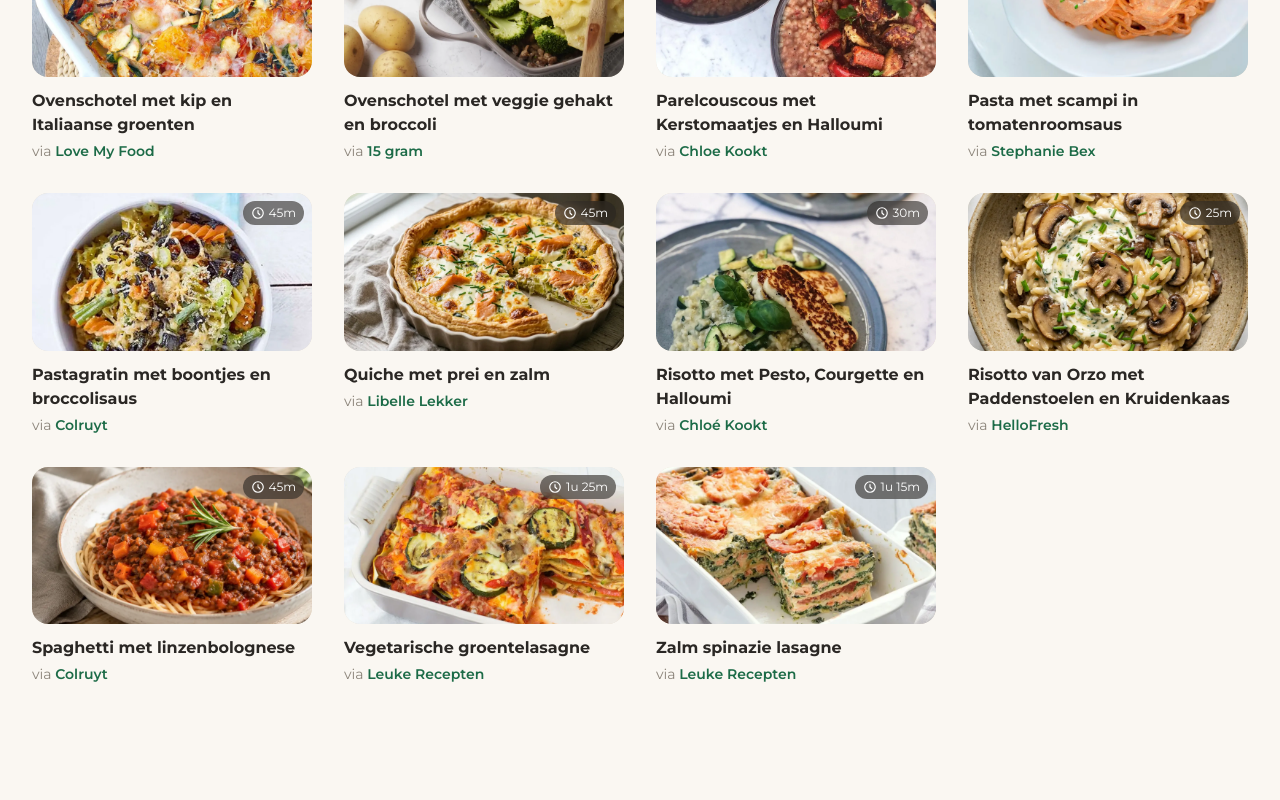
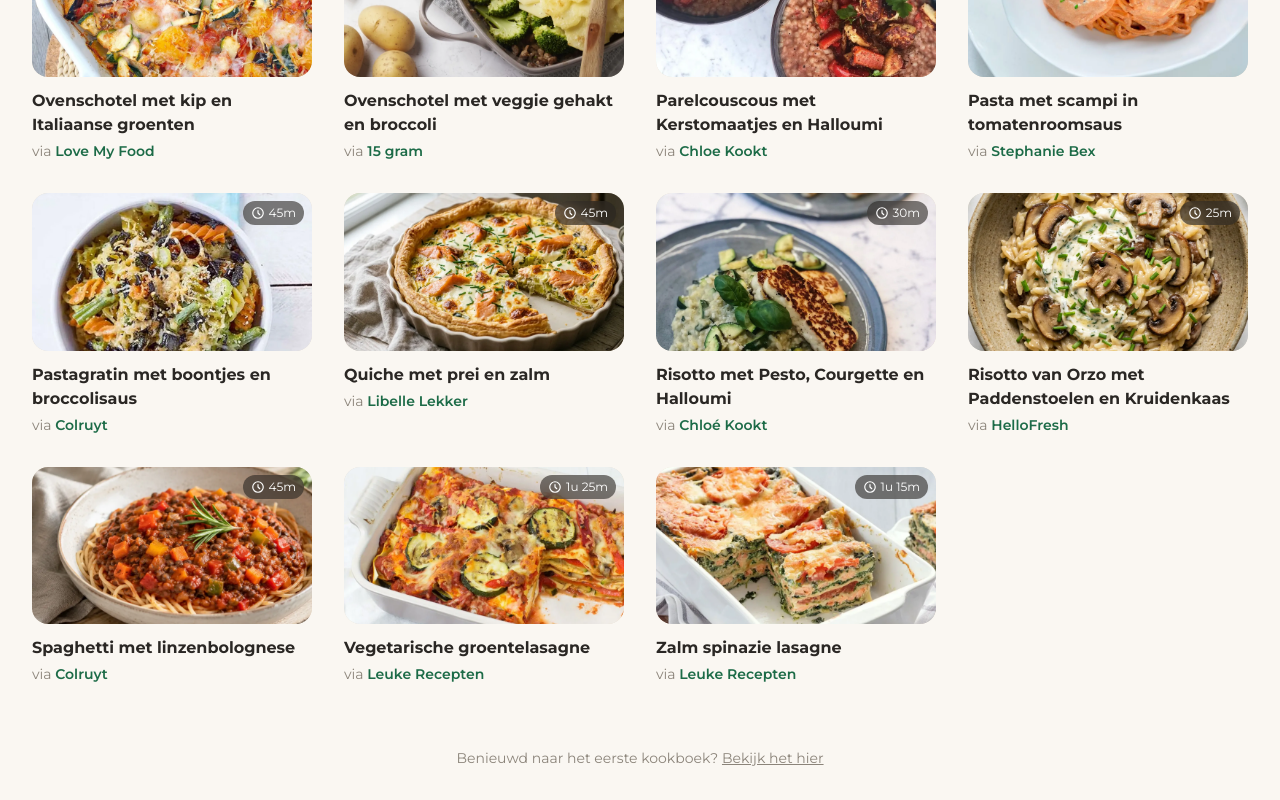
Before and after one commit to robrechtme/recipes, a Next.js app: page / in a window 1280 px wide. Shown: the part 1189-1989 px from the top of the page. Before the commit the page ends 1937 px from the top, so only its background shows below. Built offline with nearby package versions, Linux system fonts and the light colour scheme.

Commit message:
feat: add footer linking to eerste kookboek
Adds a small footer pointing to a photo of the first cookbook.

```diff
--- a/src/pages/index.tsx
+++ b/src/pages/index.tsx
@@ -51,6 +51,13 @@ const Home: NextPage<Props> = ({ recipes }) => {
           ))}
         </section>
       </main>
+
+      <footer className="pb-8 text-center text-sm text-muted">
+        Benieuwd naar het eerste kookboek?{" "}
+        <a href="/eerste-kookboek.jpg" className="underline hover:text-ink">
+          Bekijk het hier
+        </a>
+      </footer>
     </>
   );
 };
```
Also changed, not shown: public/eerste-kookboek.jpg (added).
